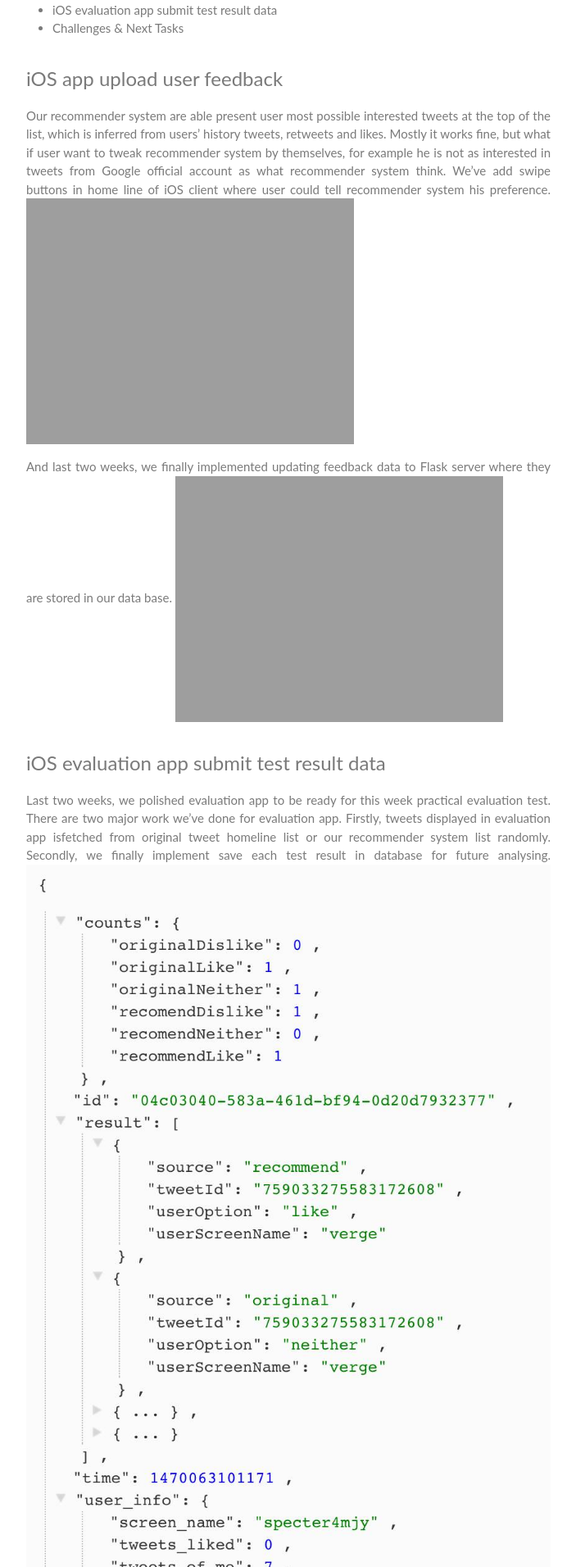
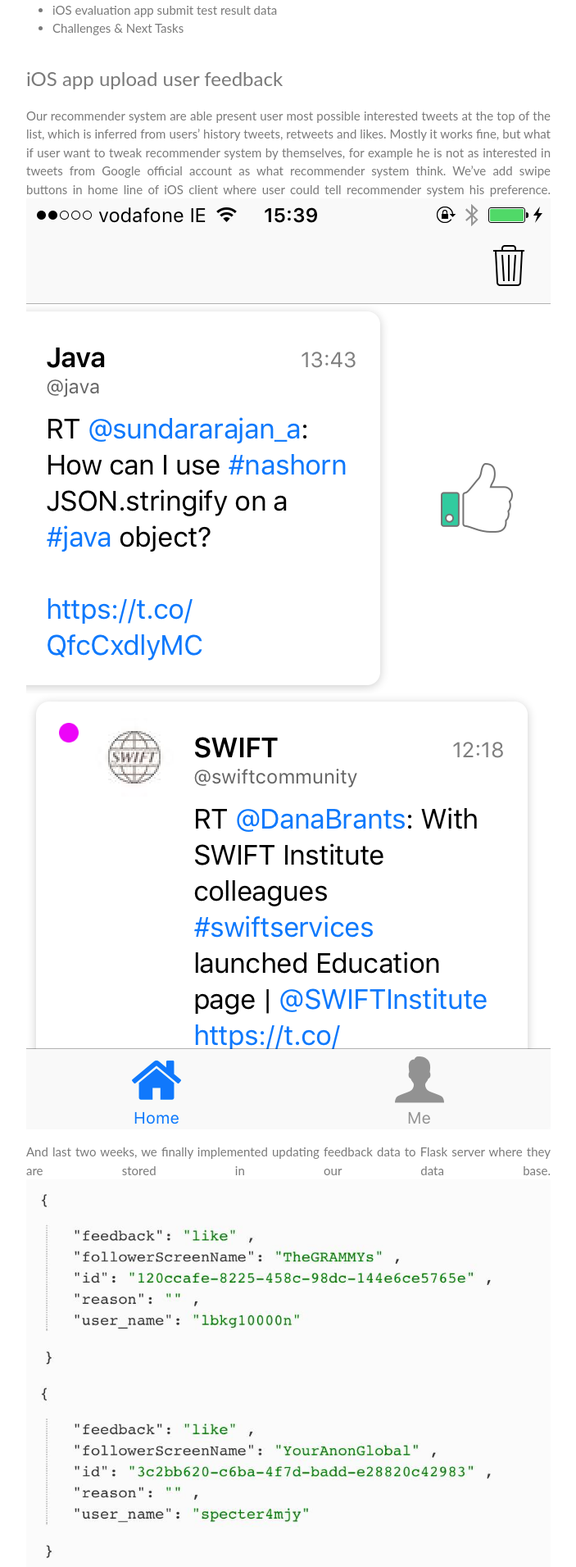
Before and after one commit to jonrh/lambda-lovelace, a Jekyll site: the page built from _posts/2016-08-01-week-12-blog.md, in a window 1280 px wide. Shown: the part 345-2257 px from the top of the page at 82% size, without its empty margins (288-991 px from the left). Built offline with Jekyll 4.4.1, drawn with Linux system fonts in a browser that asks for light colours.

Commit message:
week 12 - test image size

```diff
--- a/_posts/2016-08-01-week-12-blog.md
+++ b/_posts/2016-08-01-week-12-blog.md
@@ -15,10 +15,10 @@
 
 ### iOS app upload user feedback
 Our recommender system are able present user most possible interested tweets at the top of the list, which is inferred from users' history tweets, retweets and likes. Mostly it works fine, but what if user want to tweak recommender system by themselves, for example he is not as interested in tweets from Google official account as what recommender system think. We've add swipe buttons in home line of iOS client where user could tell recommender system his preference.
-![]({{site.baseurl}}/images/week12_sideButton.png =100x)
+![]({{site.baseurl}}/images/week12_sideButton.png )
 
 And last two weeks, we finally implemented updating feedback data to Flask server where they are stored in our data base.
-![]({{site.baseurl}}/images/week12_singleTweetFeedback.png | width=200)
+![]({{site.baseurl}}/images/week12_singleTweetFeedback.png)
 
 ### iOS evaluation app submit test result data
 Last two weeks, we polished evaluation app to be ready for this week practical evaluation test. There are two major work we've done for evaluation app. Firstly, tweets displayed in evaluation app isfetched from original tweet homeline list or our recommender system list randomly. Secondly, we finally implement save each test result in database for future analysing.
```
Also changed, not shown: 1 other file.
